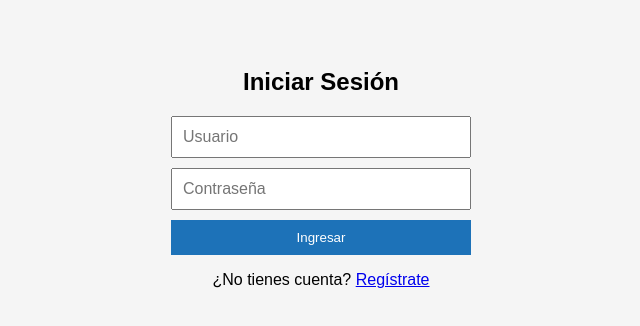
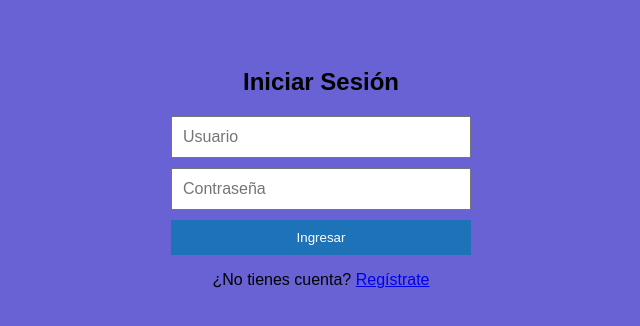
Before and after one commit to julio007R/Gestion-De-Usuarios, a plain HTML site: page index.html in a window 1280 px wide. Shown: the whole page, without its empty margins (319-959 px from the left). Drawn offline with Linux system fonts and the light colour scheme.

Commit message:
Update style.css

```diff
--- a/style.css
+++ b/style.css
@@ -4,7 +4,7 @@ body {
   flex-direction: column;
   align-items: center;
   padding: 40px;
-  background: #f5f5f5;
+  background: #6962d4;
 }
 
 form {
```
